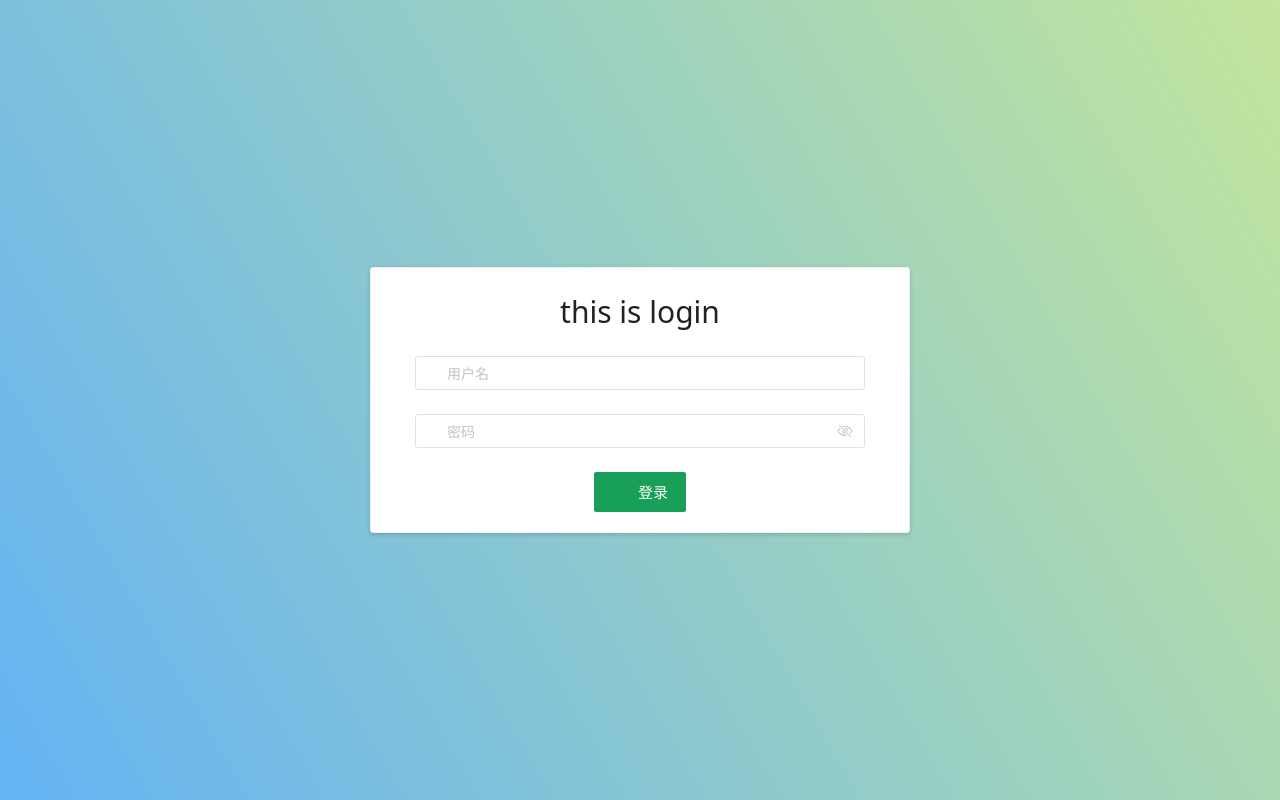
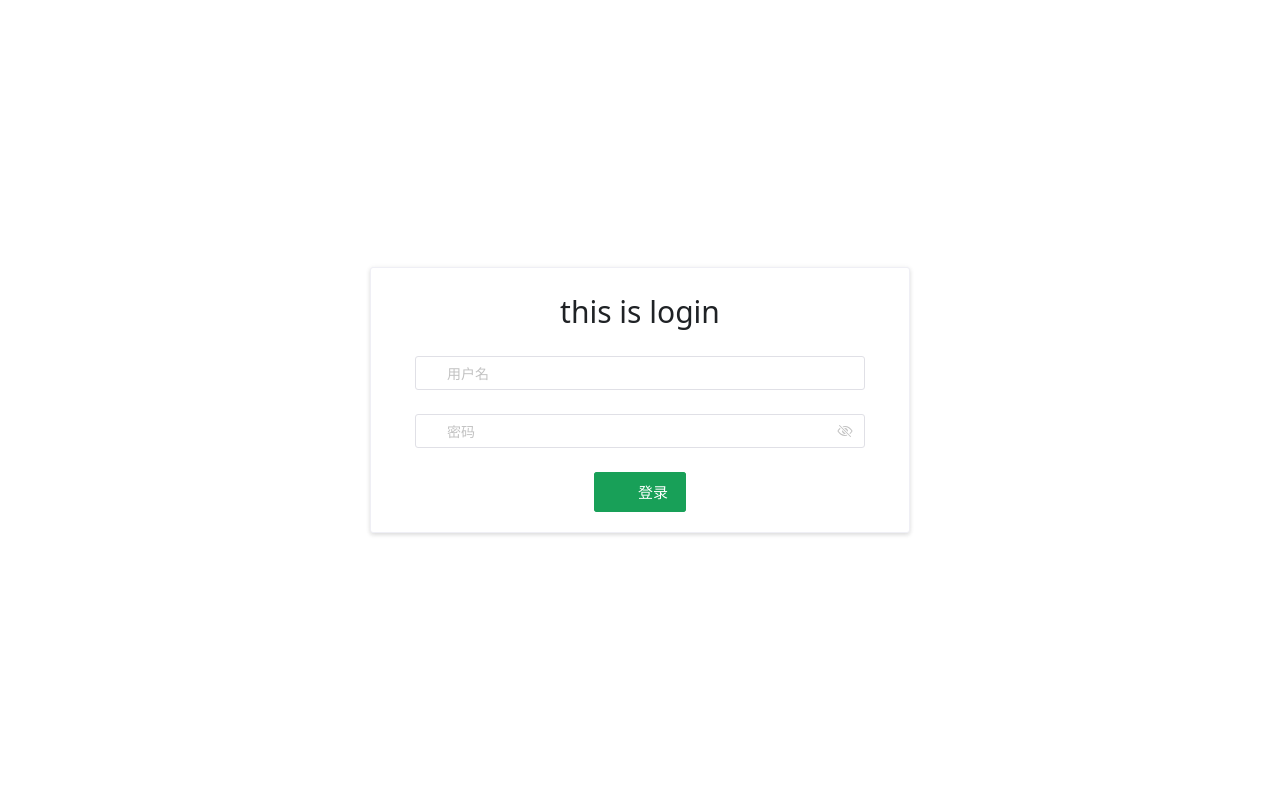
Before and after one commit to kuyaaaa/vue3-ts-admin-demo, a Vue app: page /login in a window 1280 px wide. Built offline with nearby package versions, Linux system fonts and the light colour scheme; some icons are missing.

Commit message:
🎨style:登录背景适配暗黑模式

```diff
--- a/src/views/user/login.vue
+++ b/src/views/user/login.vue
@@ -1,5 +1,5 @@
 <template>
-    <div class="container">
+    <div class="container" :class="config.theme">
         <n-card class="card-container">
             <n-h1 class="title">this is login</n-h1>
             <n-form
@@ -47,8 +47,10 @@
 import type { FormInst } from "naive-ui";
 import { Person, LockClosed, LogIn as loginIcon } from "@vicons/ionicons5";
 import { ref } from "vue";
+import { storeToRefs } from "pinia";
 import { LoginParams } from "@/types/user";
 import useLoginStore from "@/store/modules/login";
+import useSystemStore from "@/store/modules/system";
 
 const formRef = ref<FormInst | null>(null);
 const formValue = ref<LoginParams>({
@@ -74,15 +76,28 @@ const handleLogin = (e: MouseEvent) => {
         }
     });
 };
+
+const systemStore = useSystemStore();
+const { config } = storeToRefs(systemStore);
 </script>
 
 <style lang="scss" scoped>
 .container {
     width: 100vw;
     height: 100vh;
-    background-image: linear-gradient(60deg, #64b3f4 0%, #c2e59c 100%);
     @include flex-center-main-cross;
     flex-direction: column;
+    transition: all 0.3s;
+
+    &.normal {
+        background-image: linear-gradient(60deg, #64b3f4 0%, #c2e59c 100%);
+    }
+
+    &.dark {
+        background: linear-gradient(to bottom, #323232 0%, #3f3f3f 40%, #1c1c1c 150%),
+            linear-gradient(to top, rgba(255, 255, 255, 0.4) 0%, rgba(0, 0, 0, 0.25) 200%);
+        background-blend-mode: multiply;
+    }
 }
 
 .card-container {
```
